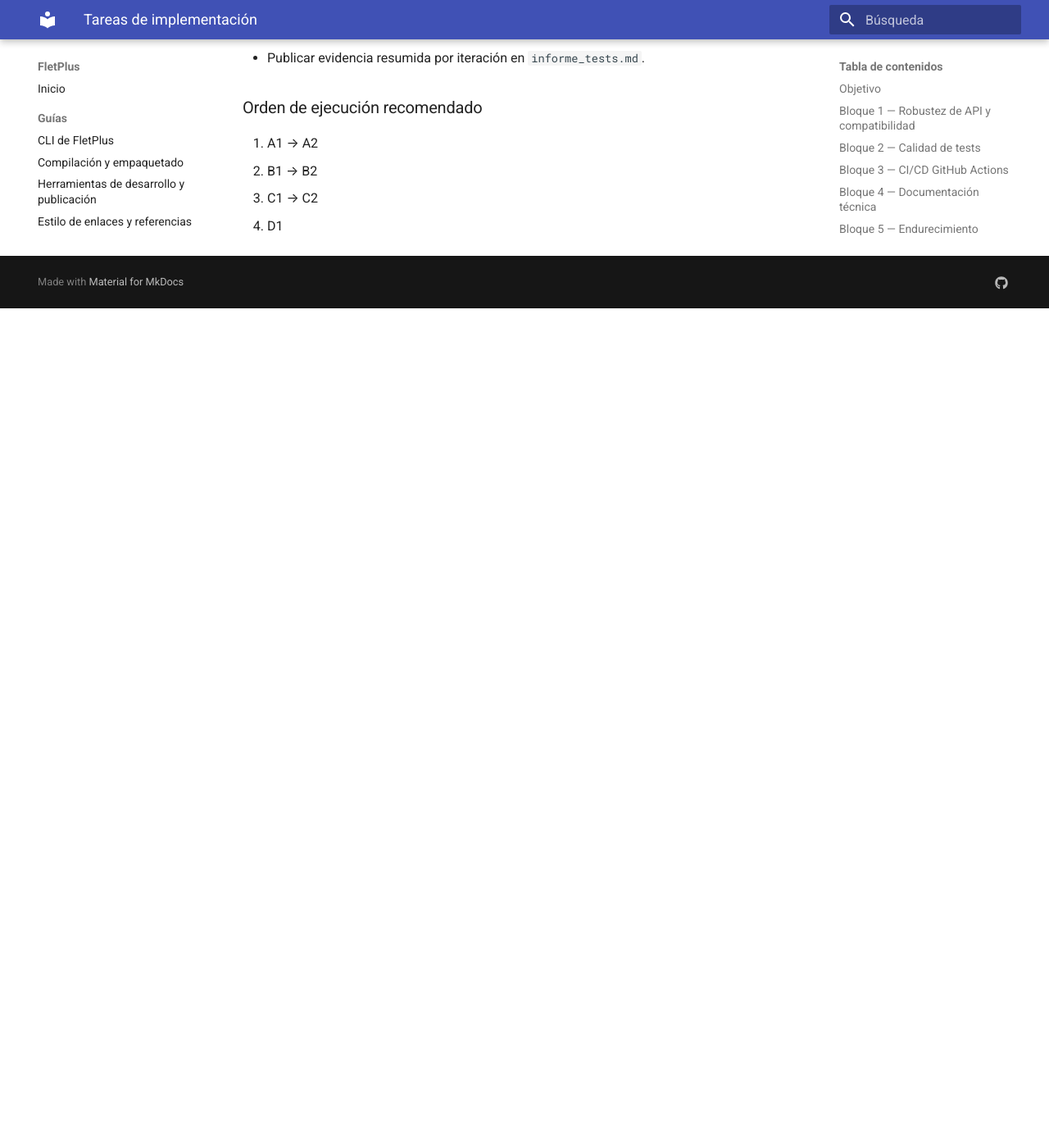
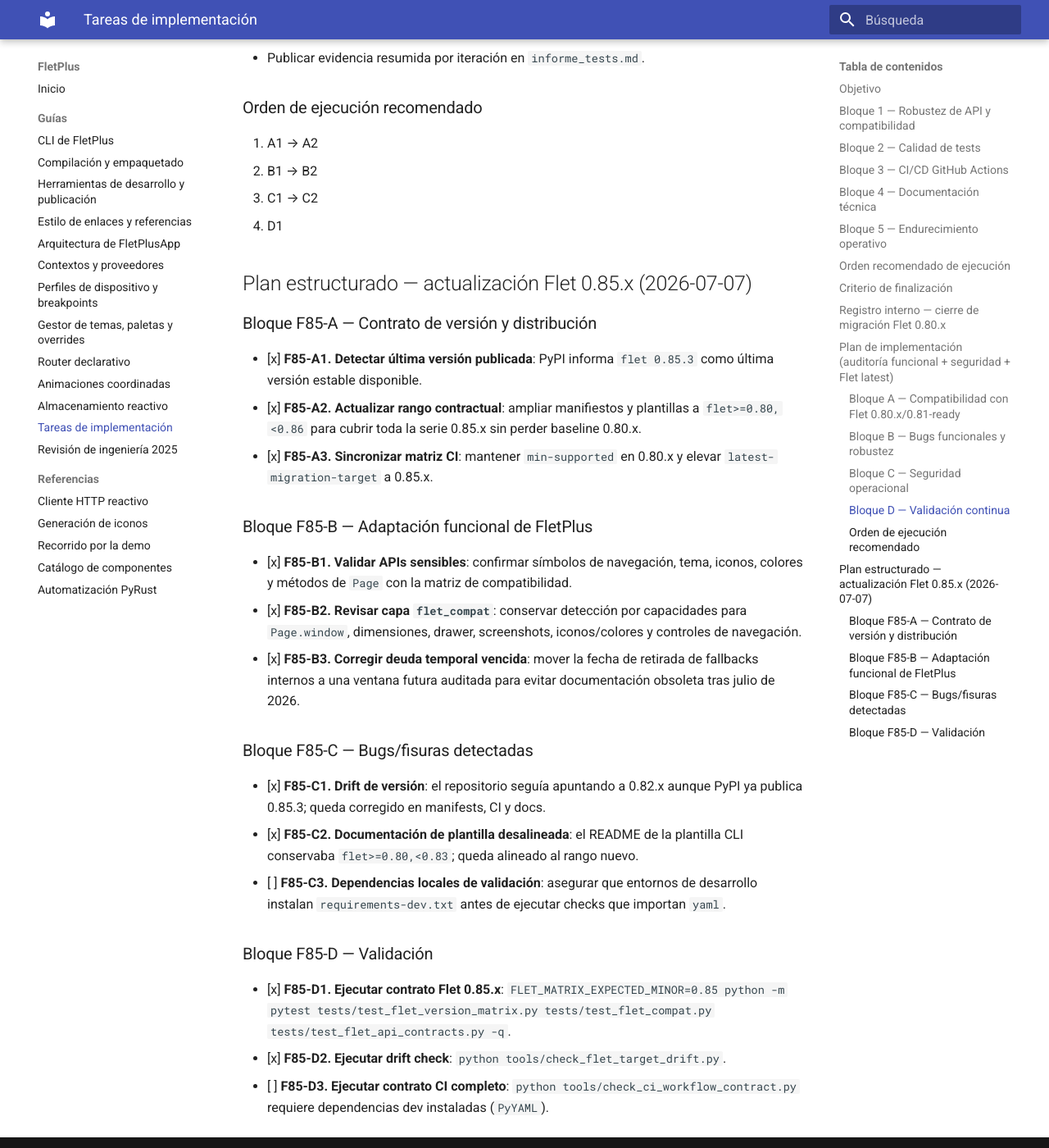
Before and after one commit to Alphonsus411/FletPlus, an MkDocs documentation site: the page built from docs/TAREAS_IMPLEMENTACION.md, in a window 1280 px wide and 1400 px high, scrolled down 3495 px. Shown: the whole window at 82% size. Built offline with MkDocs 1.6.1 and Material for MkDocs 9.7.7, drawn with Linux system fonts in a browser that asks for light colours; before the commit the page ends 3871 px from its top, so only the background shows below that.

Commit message:
Actualizar compatibilidad con Flet 0.85

```diff
--- a/docs/TAREAS_IMPLEMENTACION.md
+++ b/docs/TAREAS_IMPLEMENTACION.md
@@ -92,3 +92,25 @@
 2. B1 → B2
 3. C1 → C2
 4. D1
+
+## Plan estructurado — actualización Flet 0.85.x (2026-07-07)
+
+### Bloque F85-A — Contrato de versión y distribución
+- [x] **F85-A1. Detectar última versión publicada**: PyPI informa `flet 0.85.3` como última versión estable disponible.
+- [x] **F85-A2. Actualizar rango contractual**: ampliar manifiestos y plantillas a `flet>=0.80,<0.86` para cubrir toda la serie 0.85.x sin perder baseline 0.80.x.
+- [x] **F85-A3. Sincronizar matriz CI**: mantener `min-supported` en 0.80.x y elevar `latest-migration-target` a 0.85.x.
+
+### Bloque F85-B — Adaptación funcional de FletPlus
+- [x] **F85-B1. Validar APIs sensibles**: confirmar símbolos de navegación, tema, iconos, colores y métodos de `Page` con la matriz de compatibilidad.
+- [x] **F85-B2. Revisar capa `flet_compat`**: conservar detección por capacidades para `Page.window`, dimensiones, drawer, screenshots, iconos/colores y controles de navegación.
+- [x] **F85-B3. Corregir deuda temporal vencida**: mover la fecha de retirada de fallbacks internos a una ventana futura auditada para evitar documentación obsoleta tras julio de 2026.
+
+### Bloque F85-C — Bugs/fisuras detectadas
+- [x] **F85-C1. Drift de versión**: el repositorio seguía apuntando a 0.82.x aunque PyPI ya publica 0.85.3; queda corregido en manifests, CI y docs.
+- [x] **F85-C2. Documentación de plantilla desalineada**: el README de la plantilla CLI conservaba `flet>=0.80,<0.83`; queda alineado al rango nuevo.
+- [ ] **F85-C3. Dependencias locales de validación**: asegurar que entornos de desarrollo instalan `requirements-dev.txt` antes de ejecutar checks que importan `yaml`.
+
+### Bloque F85-D — Validación
+- [x] **F85-D1. Ejecutar contrato Flet 0.85.x**: `FLET_MATRIX_EXPECTED_MINOR=0.85 python -m pytest tests/test_flet_version_matrix.py tests/test_flet_compat.py tests/test_flet_api_contracts.py -q`.
+- [x] **F85-D2. Ejecutar drift check**: `python tools/check_flet_target_drift.py`.
+- [ ] **F85-D3. Ejecutar contrato CI completo**: `python tools/check_ci_workflow_contract.py` requiere dependencias dev instaladas (`PyYAML`).
--- a/pyproject.toml
+++ b/pyproject.toml
@@ -18,7 +18,7 @@
 requires-python = ">=3.9"
 
 dependencies = [
-  "flet>=0.80,<0.83",
+  "flet>=0.80,<0.86",
   "click>=8.1",
   "websockets>=13,<14",
   "httpx>=0.28,<1",
@@ -46,7 +46,7 @@
 build = ["build>=1.2", "cython>=3.0"]
 cli = ["watchdog>=3.0"]
 dev = [
-  "flet>=0.80,<0.83",
+  "flet>=0.80,<0.86",
   "pytest>=7.4,<9",
   "websockets>=13,<14",
   "httpx>=0.28,<1",
--- a/requirements-dev.txt
+++ b/requirements-dev.txt
@@ -1,4 +1,4 @@
-flet>=0.80,<0.83
+flet>=0.80,<0.86
 websockets>=13,<14
 httpx>=0.28,<1
 watchdog>=3,<7
--- a/requirements.txt
+++ b/requirements.txt
@@ -2,7 +2,7 @@
 certifi==2025.4.26
 colorama==0.4.6
 coverage==7.8.0
-flet>=0.80,<0.83
+flet>=0.80,<0.86
 h11==0.16.0
 httpcore==1.0.9
 httpx==0.28.1
```
Also changed, not shown: README.md (+1 -1 lines), docs/migration-flet-latest.md (+6 -6 lines), fletplus/__init__.py (+25 -1 lines), fletplus/cli/templates/app/README.md (+1 -1 lines), 4 other files.
